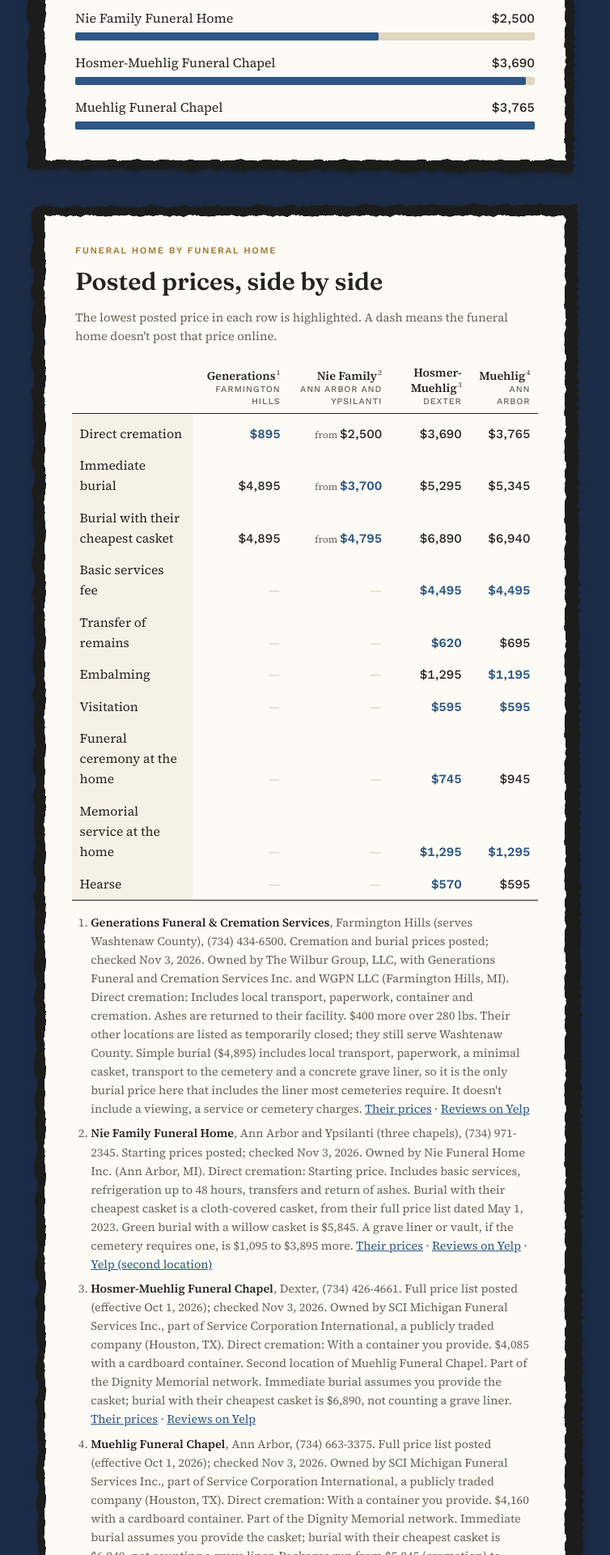
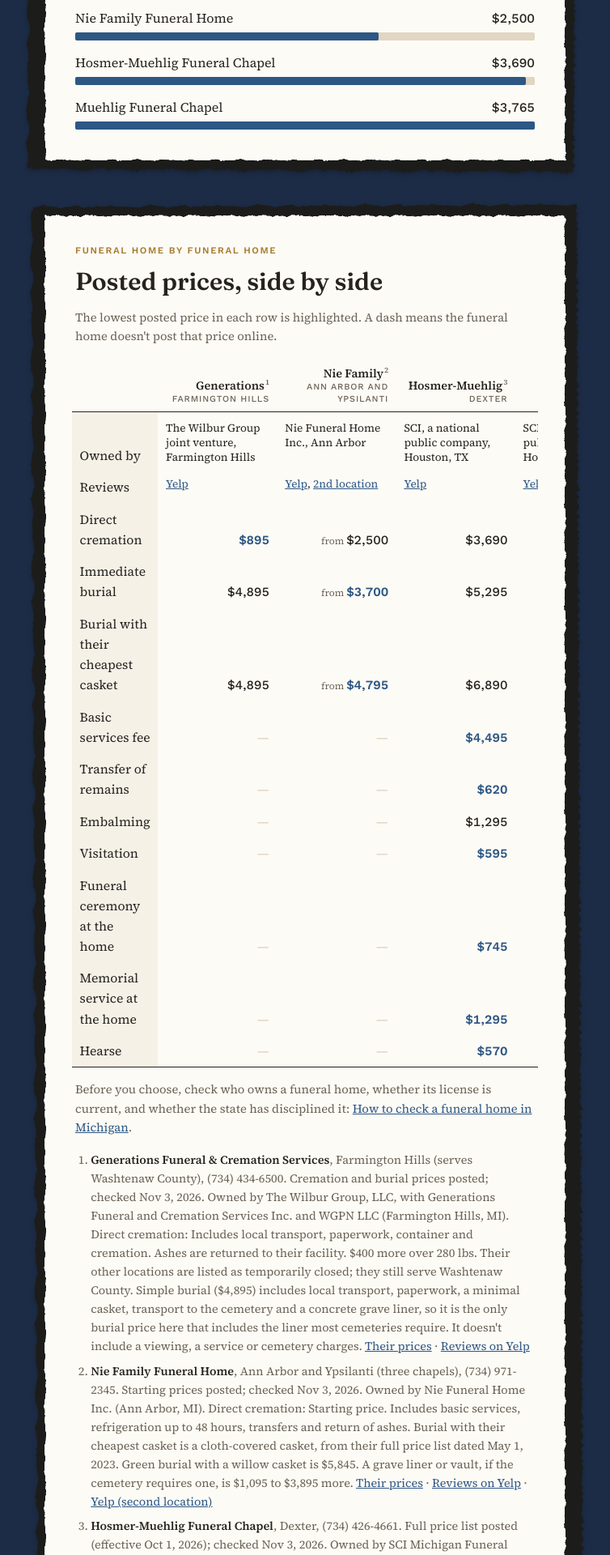
Before and after one commit to katekelley/graveandseed, a Jekyll site: the page built from prices.html, in a window 1280 px wide. Shown: the part 969-2889 px from the top of the page at 81% size, without its empty margins (263-1017 px from the left). Built offline with Jekyll 4.4.1, drawn with Linux system fonts in a browser that asks for light colours.

Commit message:
Put owner and Yelp links in the comparison table; link the license guide
Co-Authored-By: Claude Opus 5.5 <noreply@anthropic.com>
Claude-Session: https://claude.ai/code/session_011MgnuE64cQZ1C3cuogwWEL

```diff
--- a/_data/prices.yml
+++ b/_data/prices.yml
@@ -14,6 +14,7 @@ items:
   - { key: hearse, label: "Hearse" }
 homes:
   - name: "Generations Funeral & Cremation Services"
+    owner_short: "The Wilbur Group joint venture, Farmington Hills"
     owner: "The Wilbur Group, LLC, with Generations Funeral and Cremation Services Inc. and WGPN LLC (Farmington Hills, MI)"
     yelp: "https://www.yelp.com/biz/generations-funeral-and-cremation-services-farmington-hills"
     short: "Generations"
@@ -35,6 +36,7 @@ homes:
     hearse: ""
     notes: "Their other locations are listed as temporarily closed; they still serve Washtenaw County. Simple burial ($4,895) includes local transport, paperwork, a minimal casket, transport to the cemetery and a concrete grave liner, so it is the only burial price here that includes the liner most cemeteries require. It doesn't include a viewing, a service or cemetery charges."
   - name: "Nie Family Funeral Home"
+    owner_short: "Nie Funeral Home Inc., Ann Arbor"
     owner: "Nie Funeral Home Inc. (Ann Arbor, MI)"
     yelp: "https://www.yelp.com/biz/nie-family-funeral-home-and-cremation-service-ann-arbor"
     yelp_more: "https://www.yelp.com/biz/nie-funeral-home-ann-arbor-2"
@@ -58,6 +60,7 @@ homes:
     hearse: ""
     notes: "Burial with their cheapest casket is a cloth-covered casket, from their full price list dated May 1, 2023. Green burial with a willow casket is $5,845. A grave liner or vault, if the cemetery requires one, is $1,095 to $3,895 more."
   - name: "Hosmer-Muehlig Funeral Chapel"
+    owner_short: "SCI, a national public company, Houston, TX"
     owner: "SCI Michigan Funeral Services Inc., part of Service Corporation International, a publicly traded company (Houston, TX)"
     yelp: "https://www.yelp.com/biz/hosmer-muehlig-funeral-chapel-dexter"
     short: "Hosmer-Muehlig"
@@ -79,6 +82,7 @@ homes:
     hearse: 570
     notes: "Second location of Muehlig Funeral Chapel. Part of the Dignity Memorial network. Immediate burial assumes you provide the casket; burial with their cheapest casket is $6,890, not counting a grave liner."
   - name: "Muehlig Funeral Chapel"
+    owner_short: "SCI, a national public company, Houston, TX"
     owner: "SCI Michigan Funeral Services Inc., part of Service Corporation International, a publicly traded company (Houston, TX)"
     yelp: "https://www.yelp.com/biz/muehlig-funeral-chapel-ann-arbor"
     short: "Muehlig"
--- a/prices.html
+++ b/prices.html
@@ -42,6 +42,7 @@ table.compare sup { font-size: 0.65em; color: var(--muted); margin-left: 1px; }
 .sr { position: absolute; width: 1px; height: 1px; overflow: hidden; clip: rect(0 0 0 0); }
 ol.notes { margin: 0; padding-left: 1.2rem; display: grid; gap: 0.45rem; font-size: 0.9rem; color: var(--muted); max-width: 44rem; }
 table.compare .from-sm { font: 400 0.75rem var(--body); color: var(--muted); }
+table.compare td.text { font-family: var(--body); white-space: normal; text-align: left; vertical-align: top; font-size: 0.85rem; line-height: 1.35; min-width: 8rem; }
 ol.notes strong { color: var(--ink); font-weight: 600; }
 </style>
 </head>
@@ -92,6 +93,18 @@ ol.notes strong { color: var(--ink); font-weight: 600; }
             </tr>
           </thead>
           <tbody>
+            <tr>
+              <th scope="row">Owned by</th>
+              {%- for h in p.homes %}
+              <td class="text">{{ h.owner_short | default: "&mdash;" }}</td>
+              {%- endfor %}
+            </tr>
+            <tr>
+              <th scope="row">Reviews</th>
+              {%- for h in p.homes %}
+              <td class="text">{% if h.yelp and h.yelp != "" %}<a href="{{ h.yelp }}" rel="noopener">Yelp</a>{% if h.yelp_more and h.yelp_more != "" %}, <a href="{{ h.yelp_more }}" rel="noopener">2nd location</a>{% endif %}{% else %}&mdash;{% endif %}</td>
+              {%- endfor %}
+            </tr>
             {%- for it in p.items %}
             {%- assign low = 0 -%}
             {%- for h in p.homes -%}{%- assign v = h[it.key] -%}{%- if v != "" and v != nil -%}{%- assign vn = v | plus: 0 -%}{%- if low == 0 or vn < low -%}{%- assign low = vn -%}{%- endif -%}{%- endif -%}{%- endfor %}
@@ -110,6 +123,7 @@ ol.notes strong { color: var(--ink); font-weight: 600; }
           </tbody>
         </table>
       </div>
+      <p class="small">Before you choose, check who owns a funeral home, whether its license is current, and whether the state has disciplined it: <a href="/resources/check-a-funeral-home/">How to check a funeral home in Michigan</a>.</p>
       <ol class="notes">
         {%- for h in p.homes %}
         <li><strong>{{ h.name }}</strong>, {{ h.town }}, {{ h.phone }}. {{ h.posted }}; checked {{ h.checked }}.{% if h.owner and h.owner != "" %} Owned by {{ h.owner }}.{% endif %}{% if h.direct_cremation_note != "" %} Direct cremation: {{ h.direct_cremation_note }}{% endif %}{% if h.notes != "" %} {{ h.notes }}{% endif %} <a href="{{ h.website }}" rel="noopener">Their prices</a>{% if h.yelp and h.yelp != "" %} &middot; <a href="{{ h.yelp }}" rel="noopener">Reviews on Yelp</a>{% endif %}{% if h.yelp_more and h.yelp_more != "" %} &middot; <a href="{{ h.yelp_more }}" rel="noopener">Yelp (second location)</a>{% endif %}</li>
```
Also changed, not shown: .pages.yml.
